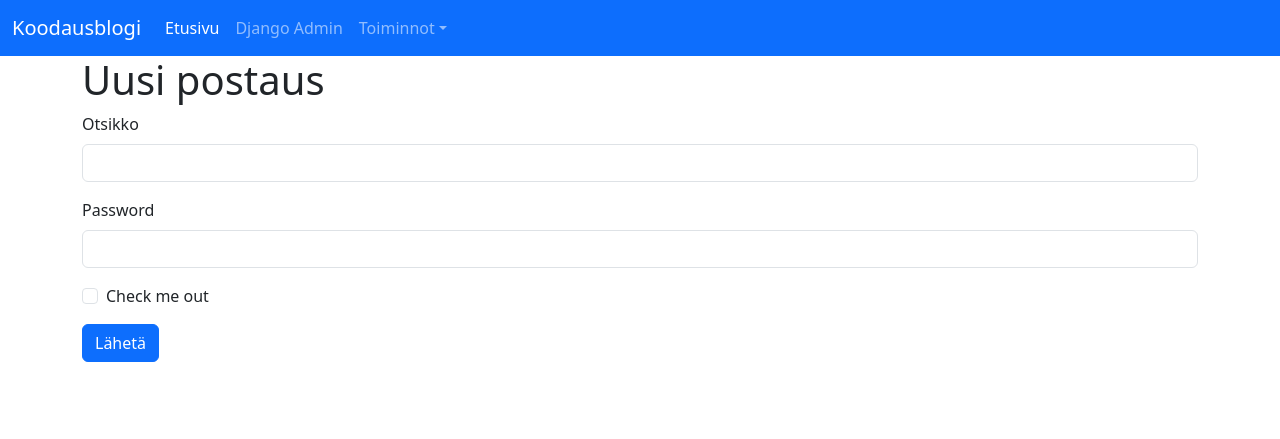
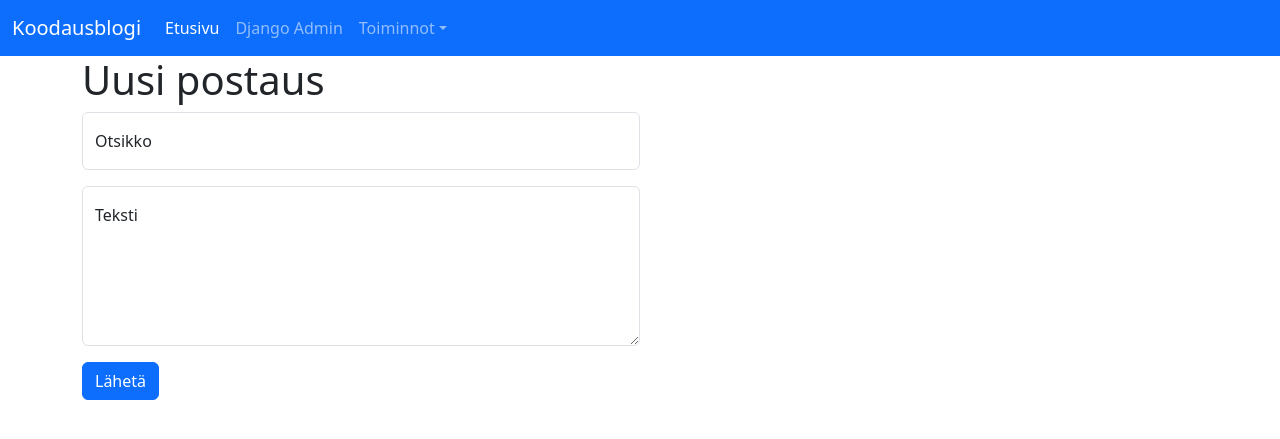
Before and after one commit to HansumaeCecilia/django-harjoitus, a Django app: page /uusi/ in a window 1280 px wide. Shown: the top 439 px of the page. Run offline with Django 4.2, Linux system fonts and the light colour scheme.

Commit message:
Formin rakennetta muutettu

```diff
--- a/blogi/templates/blogi/uusi_postaus.html
+++ b/blogi/templates/blogi/uusi_postaus.html
@@ -5,20 +5,19 @@
 
 <form method="post">
     {% csrf_token %}
+    <div class = "row"></div>
+        <div class = "col-12 col-sm-10 col-md-8 col-lg-6">
+            <div class="form-floating mb-3">
+                <input class="form-control" id ="otsikko" name = "otsikko" placeholder="">
+                <label for="otsikko" class="form-label">Otsikko</label>
+            </div>
 
-    <div class="mb-3">
-        <label for="otsikko" class="form-label">Otsikko</label>
-        <input class="form-control" id="otsikko" name = "otsikko">
-    </div>
-     <div class="mb-3">
-        <label for="exampleInputPassword1" class="form-label">Password</label>
-        <input type="password" class="form-control" id="exampleInputPassword1">
-     </div>
-     <div class="mb-3 form-check">
-        <input type="checkbox" class="form-check-input" id="exampleCheck1">
-        <label class="form-check-label" for="exampleCheck1">Check me out</label>
-     </div>
+            <div class="form-floating mb-3">
+                <textarea class = "form-control" id = "teksti" name = "teksti"
+                placeholder="" style="height: 10em"></textarea>
+                <label for="teksti" class="form-label">Teksti</label>
+            </div>
+        </div>
      <button type="submit" class="btn btn-primary">Lähetä</button>
-
 </form>
 {% endblock %}
```
